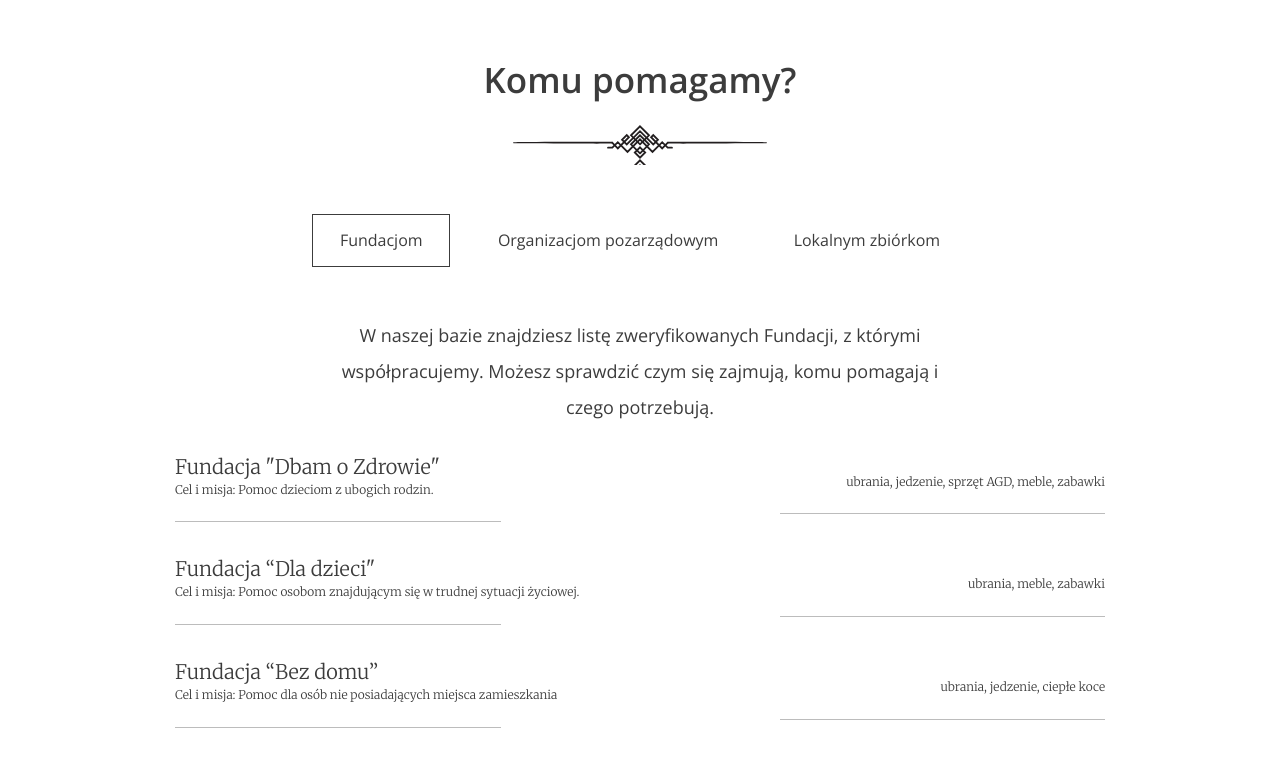
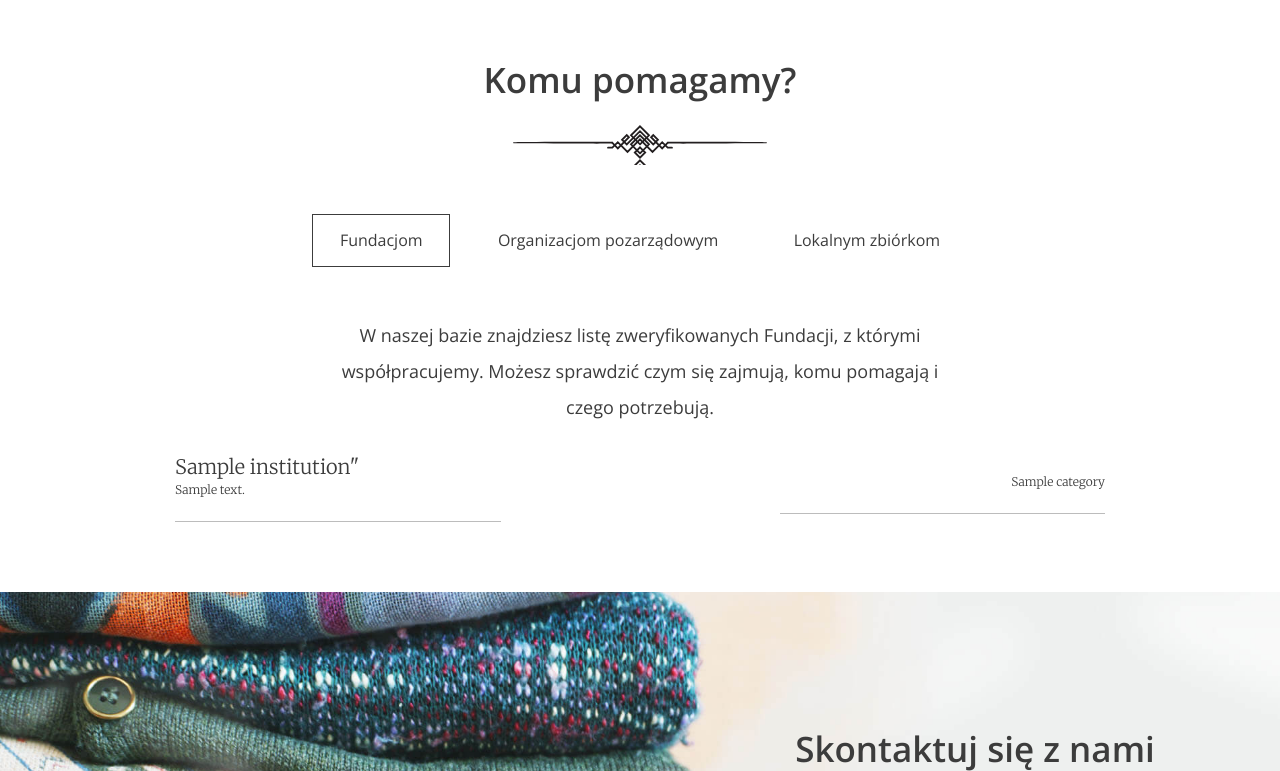
Before and after one commit to piotrwro/oddam-w-dobre-rece, a Django app: page / in a window 1280 px wide. Shown: the part 2440-3211 px from the top of the page. Run offline with Django 4.2, Linux system fonts and the light colour scheme; tables that the repository leaves empty hold one stand-in row (values such as "Sample post").

Commit message:
almost all done

```diff
--- a/oddam_w_dobre_rece/home/models.py
+++ b/oddam_w_dobre_rece/home/models.py
@@ -7,17 +7,17 @@ TYPE = ((1, 'fundacja'),
         (4, 'domyślna fundacja'))
 
 class Category(models.Model):
-    name = models.CharField(max_length=255)
+    name = models.CharField(max_length=255, verbose_name='nazwa kategorii')
 
     def __str__(self):
         return self.name
 
 
 class Institution(models.Model):
-    name = models.CharField(max_length=255)
-    description = models.TextField()
+    name = models.CharField(max_length=255, verbose_name='Nazwa instytucji')
+    description = models.TextField(verbose_name='Opis')
     type = models.IntegerField(choices=TYPE)
-    categories = models.ManyToManyField(Category,)
+    categories = models.ManyToManyField(Category, verbose_name='Kategorie darów' )
 
     def __str__(self):
         return self.name
--- a/oddam_w_dobre_rece/home/views.py
+++ b/oddam_w_dobre_rece/home/views.py
@@ -1,17 +1,31 @@
-from django.contrib.auth import authenticate, login, logout
+from django.contrib.auth import authenticate, login
 from django.contrib.auth.models import User
 from django.shortcuts import render, redirect
 from django.views import View
 
+from home.models import Institution, Category, Donation
+
+from home.form import DonationForm
+
 
 class Index(View):
     def get(self, request):
-        return render(request, "index.html")
 
 
-class Form(View):
-    def get(self, request):
-        return render(request, "form.html")
+
+        inst1 = Institution.objects.filter(type=1)
+        inst2 = Institution.objects.filter(type=2)
+        inst3 = Institution.objects.filter(type=3)
+
+
+        donations = Donation.objects.all()
+        inst_don = len(donations)
+        don_quantity=[]
+        for donation in donations:
+            don_quantity.append(int(donation.quantity))
+            sum_quantity = sum(don_quantity)
+        return render(request, 'index.html', context={"inst1": inst1, 'inst2': inst2, 'inst3': inst3,
+                                                      'inst_don': inst_don, 'sum_quantity': sum_quantity })
 
 
 class FormConf (View):
@@ -53,3 +67,26 @@ class Register(View):
             User.objects.create_user(username=username, email=None, password=password, first_name=first_name,
                                      last_name=last_name)
             return render(request, 'register.html', context={'email': username, 'password': password})
+
+
+class Userprofile(View):
+    def get(self, request, ):
+        donations = Donation.objects.all()
+
+        return render(request, "userprofile.html", context={'donations': donations})
+
+
+class Form(View):
+
+    def get(self, request):
+        categories = Category.objects.all()
+        institutions = Institution.objects.all()
+        return render(request, "form.html", context={'categories': categories, 'institutions': institutions})
+
+    def post(self, request):
+        donation_form = DonationForm(request.POST)
+        if donation_form.is_valid():
+            donation_form.save()
+            return redirect('form-confirmation')
+        else:
+            return redirect('form')
--- a/oddam_w_dobre_rece/oddam_w_dobre_rece/settings.py
+++ b/oddam_w_dobre_rece/oddam_w_dobre_rece/settings.py
@@ -109,7 +109,7 @@ AUTH_PASSWORD_VALIDATORS = [
 # Internationalization
 # https://docs.djangoproject.com/en/4.0/topics/i18n/
 
-LANGUAGE_CODE = 'en-us'
+LANGUAGE_CODE = 'pl-pl'
 
 TIME_ZONE = 'UTC'
 
--- a/oddam_w_dobre_rece/oddam_w_dobre_rece/urls.py
+++ b/oddam_w_dobre_rece/oddam_w_dobre_rece/urls.py
@@ -17,7 +17,7 @@ from django.contrib import admin
 from django.urls import path
 from django.contrib.auth import views as auth_views
 
-from home.views import Index, Form, FormConf, Login, Register
+from home.views import Index, Form, FormConf, Login, Register, Userprofile
 
 
 
@@ -28,6 +28,7 @@ urlpatterns = [
     path('formconf/', FormConf.as_view()),
     path('login/', Login.as_view(), name='login'),
     path('logout', auth_views.LogoutView.as_view( template_name='index.html'), name='logout'),
-    path('register/', Register.as_view(), name='register')
+    path('register/', Register.as_view(), name='register'),
+    path('userprofile', Userprofile.as_view(), name='userprofile')
 
 ]
--- a/oddam_w_dobre_rece/templates/base.html
+++ b/oddam_w_dobre_rece/templates/base.html
@@ -36,12 +36,12 @@
             <ul class="dropdown">
             <form id="logoutForm" action="/logout" method="post" >
                  {% csrf_token %}
-              <li><a href="#">Profil</a></li>
-              <li><a href="#">Ustawienia</a></li>
+            <li><a href="/userprofile">Profil</a></li>
+            <li><a href="#">Ustawienia</a></li>
                 {% if  user.is_staff == True %}
-                <li><a href="/admin/">Admin</a></li>
+            <li><a href="/admin/">Admin</a></li>
                 {% endif %}
-              <li><a  type="submit" href="{% url "logout" %}">Wyloguj</a></li>
+            <li><a  type="submit" href="{% url "logout" %}">Wyloguj</a></li>
 
             </form>
             </ul>
@@ -61,11 +61,15 @@
 
 
         <ul>
-          <li><a href="" class="btn btn--without-border active">Start</a></li>
+          <li><a href="../#start" class="btn btn--without-border active">Start</a></li>
           <li><a href="../#steps" class="btn btn--without-border">O co chodzi?</a></li>
           <li><a href="../#about-us" class="btn btn--without-border">O nas</a></li>
           <li><a href="../#help" class="btn btn--without-border">Fundacje i organizacje</a></li>
+            {% if user.is_authenticated %}
           <li><a href="/form/" class="btn btn--without-border">Przekaż dary</a></li>
+            {% else %}
+            <li><a href="/login/" class="btn btn--without-border">Przekaż dary</a></li>
+            {% endif %}
           <li><a href="../#contact" class="btn btn--without-border">Kontakt</a></li>
         </ul>
       </nav>
--- a/oddam_w_dobre_rece/templates/index.html
+++ b/oddam_w_dobre_rece/templates/index.html
@@ -6,13 +6,13 @@
     <section id="stats" class="stats">
       <div class="container container--85">
         <div class="stats--item">
-          <em>10</em>
+          <em>{{sum_quantity}}</em>
           <h3>Oddanych worków</h3>
           <p>Lorem ipsum dolor sit amet consectetur adipisicing elit. Eius est beatae, quod accusamus illum tempora!</p>
         </div>
 
         <div class="stats--item">
-          <em>5</em>
+          <em>{{ inst_don }}</em>
           <h3>Wspartych organizacji</h3>
           <p>Lorem ipsum dolor sit amet consectetur, adipisicing elit. Laboriosam magnam, sint nihil cupiditate quas quam.</p>
         </div>
@@ -72,33 +72,19 @@
         <p>W naszej bazie znajdziesz listę zweryfikowanych Fundacji, z którymi współpracujemy. Możesz sprawdzić czym się zajmują, komu pomagają i czego potrzebują.</p>
 
         <ul class="help--slides-items">
+        {% for inst in inst1 %}
           <li>
             <div class="col">
-              <div class="title">Fundacja "Dbam o Zdrowie"</div>
-              <div class="subtitle">Cel i misja: Pomoc dzieciom z ubogich rodzin.</div>
+              <div class="title">{{ inst.name }}"</div>
+              <div class="subtitle">{{ inst.description }}</div>
             </div>
 
-            <div class="col"><div class="text">ubrania, jedzenie, sprzęt AGD, meble, zabawki</div></div>
+            <div class="col"><div class="text">{{ inst.categories.all|join:", " }}</div></div>
           </li>
+         {% endfor %}
+        </ul>
 
-          <li>
-            <div class="col">
-              <div class="title">Fundacja “Dla dzieci"</div>
-              <div class="subtitle">Cel i misja: Pomoc osobom znajdującym się w trudnej sytuacji życiowej.</div>
-            </div>
 
-            <div class="col"><div class="text">ubrania, meble, zabawki</div></div>
-          </li>
-
-          <li>
-            <div class="col">
-              <div class="title">Fundacja “Bez domu”</div>
-              <div class="subtitle">Cel i misja: Pomoc dla osób nie posiadających miejsca zamieszkania</div>
-            </div>
-
-            <div class="col"><div class="text">ubrania, jedzenie, ciepłe koce</div></div>
-          </li>
-        </ul>
         <!-- Pagination
         <ul class="help--slides-pagination">
           <li><a href="#" class="btn btn--small btn--without-border active" data-page="1">1</a></li>
@@ -112,46 +98,24 @@
       <!-- SLIDE 2 -->
       <div class="help--slides" data-id="2">
         <p>
-          Lorem ipsum dolor, sit amet consectetur adipisicing elit. Hic officiis mollitia dolor, neque aspernatur accusamus debitis. Ducimus, officia. Quia, sunt illum! Non iste placeat ab ipsum alias
-          quos suscipit corporis!
+         W naszej bazie znajdziesz listę zweryfikowanye Organizacje Pozarządowe, z którymi współpracujemy.
+          Możesz sprawdzić czym się zajmują, komu pomagają i czego potrzebują.
+
         </p>
         <ul class="help--slides-items">
+        {% for inst in inst2 %}
           <li>
             <div class="col">
-              <div class="title">Organizacja 1</div>
-              <div class="subtitle">Lorem ipsum dolor sit amet consectetur.</div>
+              <div class="title">{{ inst.name }}"</div>
+              <div class="subtitle">{{ inst.description }}</div>
             </div>
 
-            <div class="col"><div class="text">Lorem ipsum dolor sit amet consectetur adipisicing elit.</div></div>
+            <div class="col"><div class="text">{{ inst.categories.all| join:", " }}</div></div>
           </li>
+         {% endfor %}
+        </ul>
+       </div>
 
-          <li>
-            <div class="col">
-              <div class="title">Organizacja 2</div>
-              <div class="subtitle">Lorem ipsum dolor sit amet consectetur.</div>
-            </div>
-
-            <div class="col"><div class="text">Lorem ipsum dolor sit amet consectetur adipisicing elit.</div></div>
-          </li>
-
-          <li>
-            <div class="col">
-              <div class="title">Organizacja 3</div>
-              <div class="subtitle">Lorem ipsum dolor sit amet consectetur.</div>
-            </div>
-
-            <div class="col"><div class="text">Lorem ipsum dolor sit amet consectetur adipisicing elit.</div></div>
-          </li>
-
-          <li>
-            <div class="col">
-              <div class="title">Organizacja 4</div>
-              <div class="subtitle">Lorem ipsum dolor sit amet consectetur.</div>
-            </div>
-
-            <div class="col"><div class="text">Lorem ipsum dolor sit amet consectetur adipisicing elit.</div></div>
-          </li>
-        </ul>
 
         <!-- Pagination
         <ul class="help--slides-pagination">
@@ -162,37 +126,27 @@
           <li><a href="#" class="btn btn--small btn--without-border" data-page="5">5</a></li>
         </ul>
         -->
-      </div>
+
 
       <!-- SLIDE 3 -->
-      <div class="help--slides" data-id="3">
-        <p>Lorem ipsum dolor sit amet, his ocurreret persequeris ea, ad utinam laudem duo. Verterem adipisci partiendo eos ne, ea his reque quaeque recteque, ne quo lobortis intellegam.</p>
+       <div class="help--slides" data-id="3">
+        <p>
+         W naszej bazie znajdziesz listę zweryfikowanych Lokalnych Zbiórek , z którymi współpracujemy.
+          Możesz sprawdzić czym się zajmują, komu pomagają i czego potrzebują.
+
+        </p>
         <ul class="help--slides-items">
+        {% for inst in inst3 %}
           <li>
             <div class="col">
-              <div class="title">Lokalna zbiórka 1</div>
-              <div class="subtitle">Lorem ipsum dolor sit amet consectetur.</div>
+              <div class="title">{{ inst.name }}"</div>
+              <div class="subtitle">{{ inst.description }}</div>
             </div>
 
-            <div class="col"><div class="text">Lorem ipsum dolor sit amet consectetur adipisicing elit.</div></div>
+            <div class="col"><div class="text">{{ inst.categories.all| join:", " }}</div></div>
           </li>
-
-          <li>
-            <div class="col">
-              <div class="title">Lokalna zbiórka 2</div>
-              <div class="subtitle">Lorem ipsum dolor sit amet consectetur.</div>
-            </div>
-
-            <div class="col"><div class="text">Lorem ipsum dolor sit amet consectetur adipisicing elit.</div></div>
-          </li>
+         {% endfor %}
         </ul>
-
-        <!-- Pagination
-        <ul class="help--slides-pagination">
-          <li><a href="#" class="btn btn--small btn--without-border active" data-page="1">1</a></li>
-          <li><a href="#" class="btn btn--small btn--without-border" data-page="2">2</a></li>
-        </ul>
-        -->
-      </div>
+       </div>
     </section>
 {% endblock %}
```
Also changed, not shown: oddam_w_dobre_rece/home/form.py (added, +9 -0 lines), oddam_w_dobre_rece/templates/form.html (+16 -54 lines), oddam_w_dobre_rece/templates/userprofile.html (added, +44 -0 lines).
